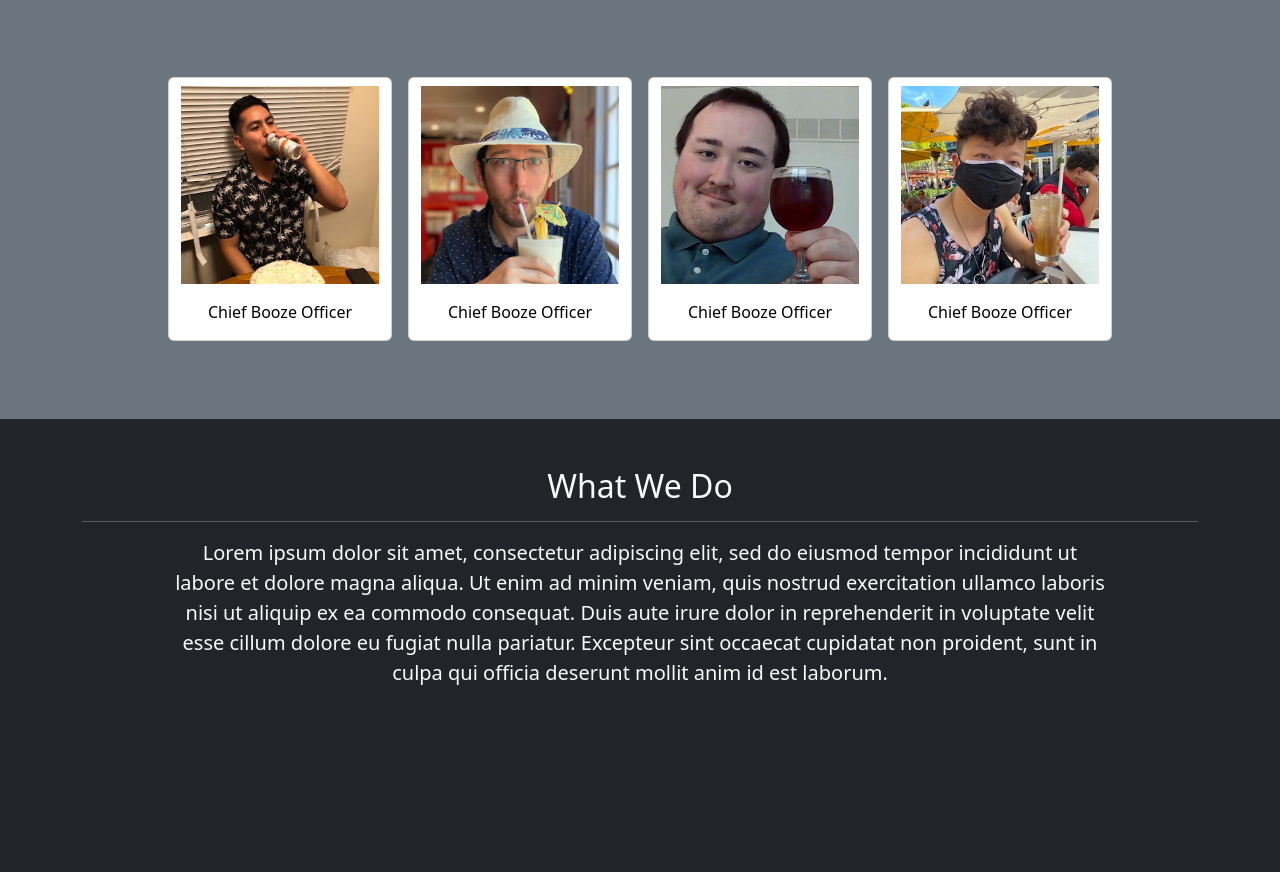
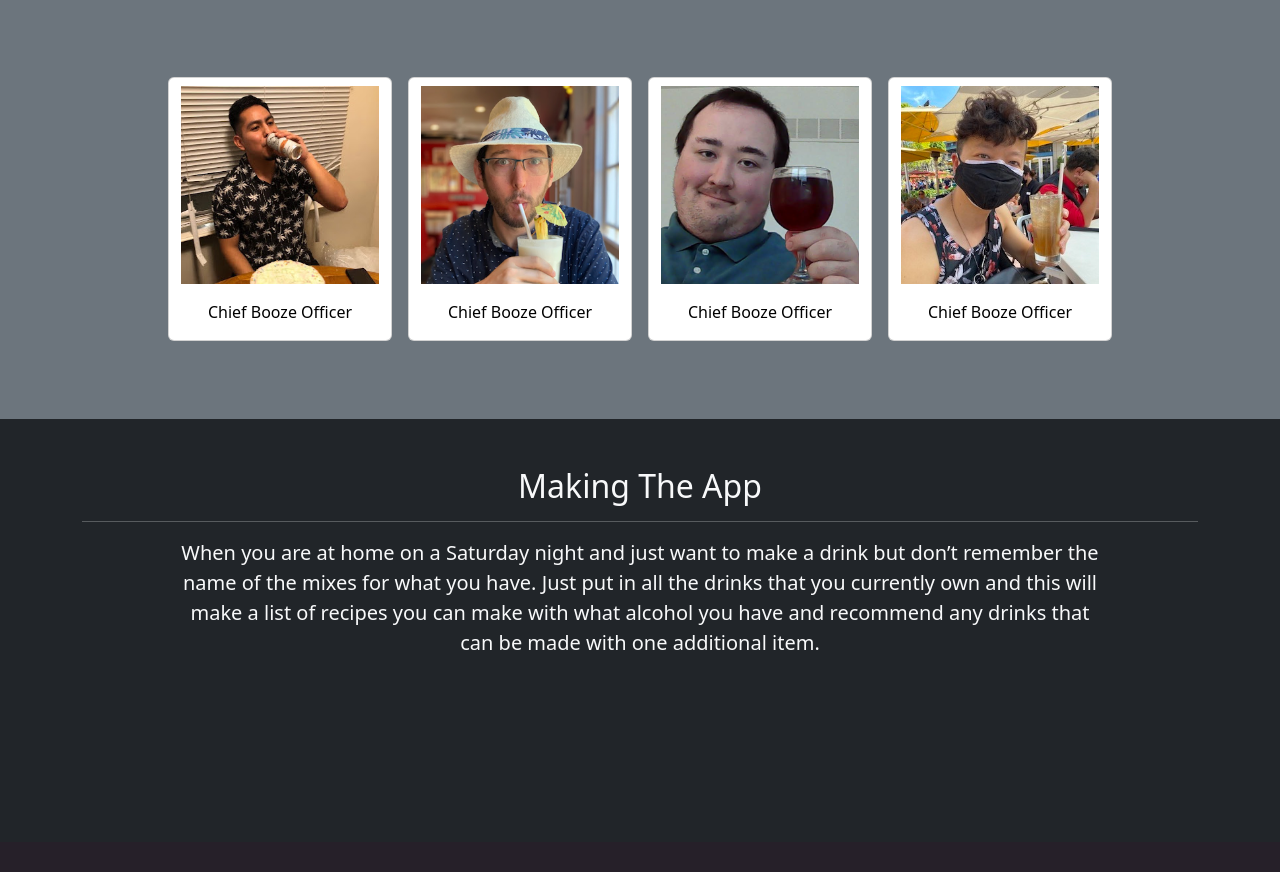
Before and after one commit to Jvilla125/iDrunk, a Django app: page / in a window 1280 px wide. Shown: the part 1376-2248 px from the top of the page. After the commit the page ends 2026 px from the top, so only its background shows below. Run offline with Django 4.2, Linux system fonts and the light colour scheme.

Commit message:
Touching Up

```diff
--- a/main_app/templates/home.html
+++ b/main_app/templates/home.html
@@ -90,16 +90,14 @@
   <br />
   <br />
   <div class="container">
-    <div class="h2 text-center">What We Do</div>
+    <div class="h2 text-center">Making The App</div>
     <hr />
     <div class="col-10 offset-1 blockquote text-center">
-      Lorem ipsum dolor sit amet, consectetur adipiscing elit, sed do eiusmod
-      tempor incididunt ut labore et dolore magna aliqua. Ut enim ad minim
-      veniam, quis nostrud exercitation ullamco laboris nisi ut aliquip ex ea
-      commodo consequat. Duis aute irure dolor in reprehenderit in voluptate
-      velit esse cillum dolore eu fugiat nulla pariatur. Excepteur sint occaecat
-      cupidatat non proident, sunt in culpa qui officia deserunt mollit anim id
-      est laborum.
+      When you are at home on a Saturday night and just want to make a drink
+      but don’t remember the name of the mixes for what you have.
+      Just put in all the drinks that you currently own and this will
+      make a list of recipes you can make with what alcohol you have
+      and recommend any drinks that can be made with one additional item.
     </div>
   </div>
   <br />
```
